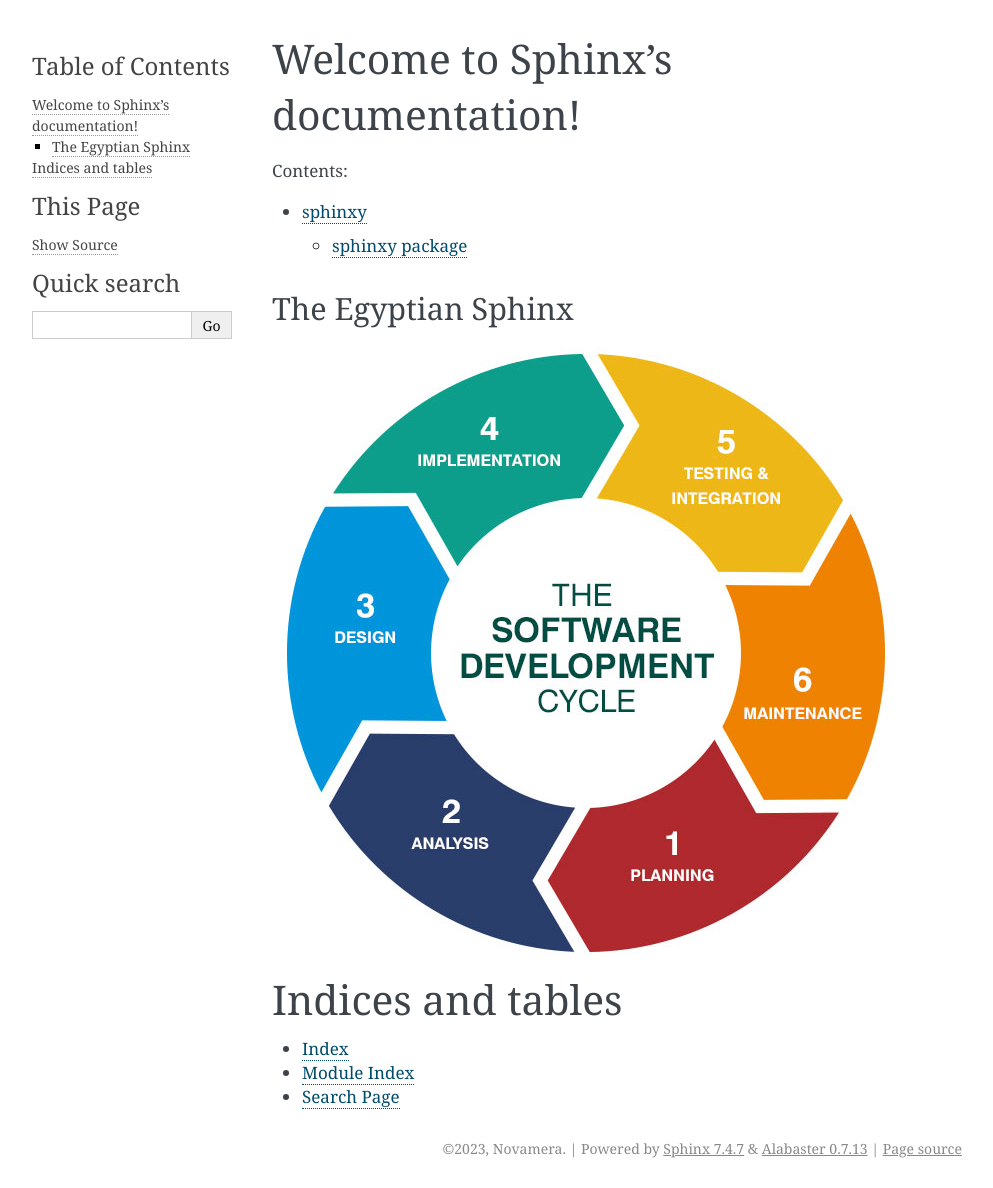
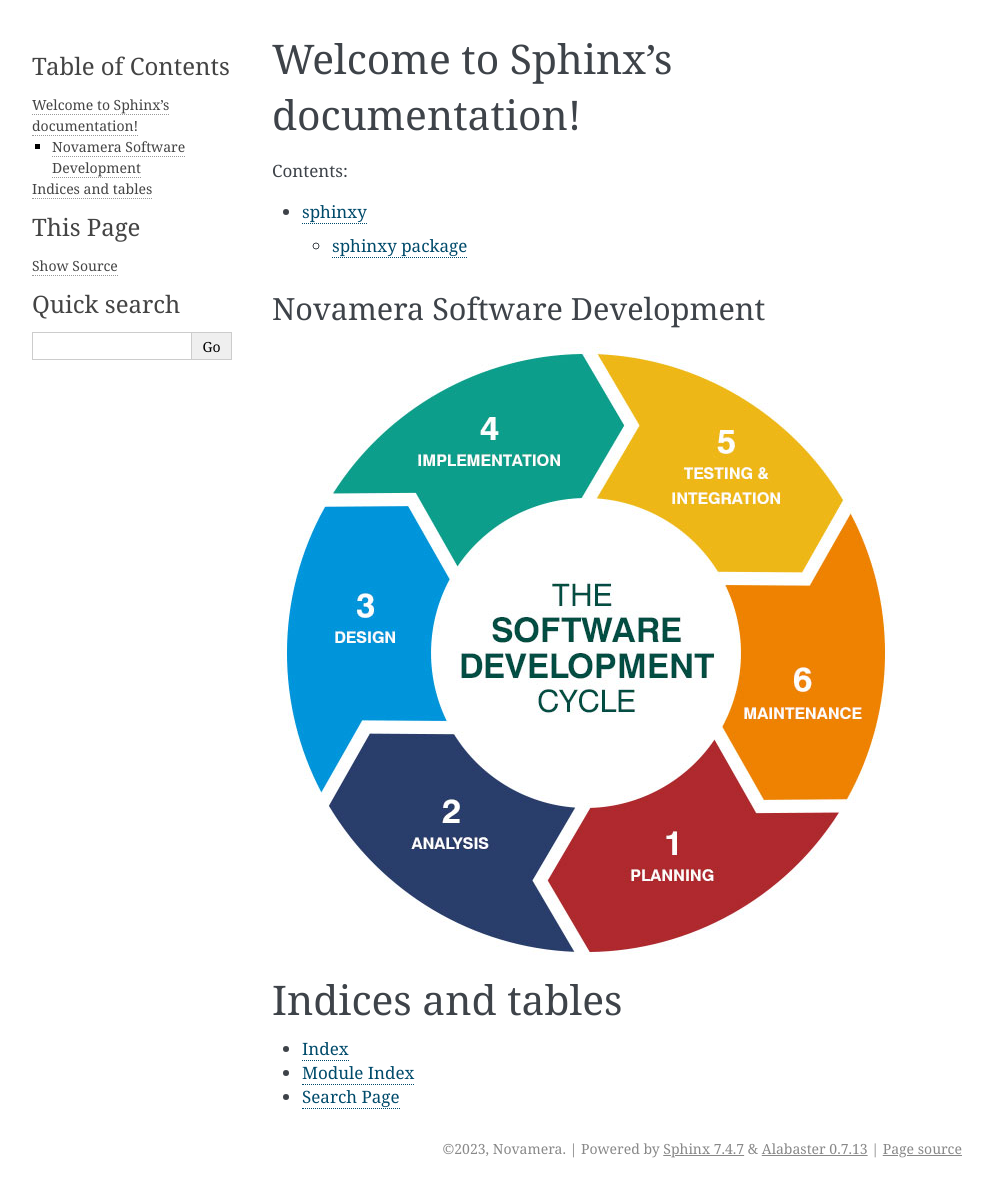
Before and after one commit to shafeeqahd/sphinxy, a Sphinx documentation site: the page built from docs/index.rst, in a window 1280 px wide. Shown: the whole page, without its empty margins (148-1141 px from the left). Built offline with Sphinx 7.4.7, drawn with Linux system fonts in a browser that asks for light colours.

Commit message:
Software development page updated

```diff
--- a/docs/index.rst
+++ b/docs/index.rst
@@ -12,7 +12,7 @@ Welcome to Sphinx's documentation!
 
    modules
 
-The Egyptian Sphinx
+Novamera Software Development
 -------------------
 .. image:: _static/sphinx.png
 
```
